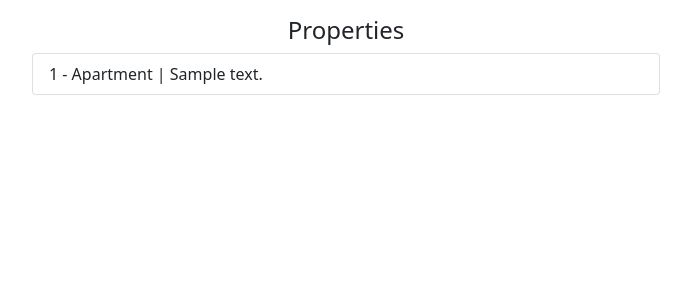
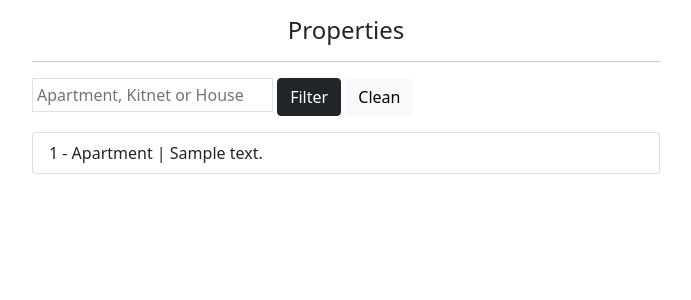
Before and after one commit to leandroaquinopereira/real-estate, a Django app: page /property/ in a window 1280 px wide. Shown: the part 56-356 px from the top of the page, without its empty margins (294-985 px from the left). Run offline with Django 4.2, Linux system fonts and the light colour scheme; tables that the repository leaves empty hold one stand-in row (values such as "Sample post"); some libraries are stand-ins or nearby versions.

Commit message:
Add filter

```diff
--- a/records/models.py
+++ b/records/models.py
@@ -53,5 +53,4 @@ class Rent(models.Model):
         verbose_name_plural = 'Rents'
 
     def __str__(self):
-        return 'Contrato ' + str(
-            self._get_pk_val()) + ': ' + self.property.type + ' | ' + self.client.name
+        return str(self._get_pk_val()) + ' - ' + self.property.type + ' | ' + self.client.name
--- a/records/templates/records/list_properties.html
+++ b/records/templates/records/list_properties.html
@@ -3,9 +3,20 @@
 {% block contents %}
 
 <h4 class="mt-3" align="center">Properties</h4>
-    <ul class="list-group">
+
+<hr>
+<form action="?" method="GET">
+    <input type="text" name="type" id="" value="{{ request.GET.type  }}" class="p-1 border " autocomplete="off"
+           placeholder="Apartment, Kitnet or House">
+    <button type="submit" class="btn btn-dark">Filter</button>
+    <a href="{% url 'property-list' %}" class="btn btn-light">Clean</a>
+</form>
+
+<ul class="list-group mt-3">
     {% for property in object_list %}
     <a class="list-group-item list-group" href="{% url 'property-detail' property.id  %}">{{ property }}</a>
+    {% empty %}
+    <td colspan="3">No records found</td>
     {% endfor %}
 </ul>
 
--- a/records/urls.py
+++ b/records/urls.py
@@ -22,5 +22,5 @@ urlpatterns = [
     path('rent/detail/<int:pk>/', RentDetail.as_view(), name='rent-detail'),
     path('rent/delete/<int:pk>/', login_required(RentDelete.as_view()), name='rent-delete'),
     path('rent/create/', login_required(RentCreate.as_view()), name='rent-create'),
-    path('rent/update/<int:pk>/', login_required(RentUpdate.as_view()), name='rent-update')
+    path('rent/update/<int:pk>/', login_required(RentUpdate.as_view()), name='rent-update'),
 ]
--- a/records/views.py
+++ b/records/views.py
@@ -15,6 +15,16 @@ class PropertyList(ListView):
     queryset = Property.objects.all().order_by('type')
     context_object_name = 'property'
     template_name = 'records/list_properties.html'
+
+    def get_queryset(self):
+
+        txt_type = self.request.GET.get('type')
+
+        if txt_type:
+            property = Property.objects.filter(type__icontains=txt_type)
+        else:
+            property = Property.objects.all()
+        return property
 
 
 class PropertyDetail(DetailView):
```
Lines whose indentation alone changed are shown as unchanged.
